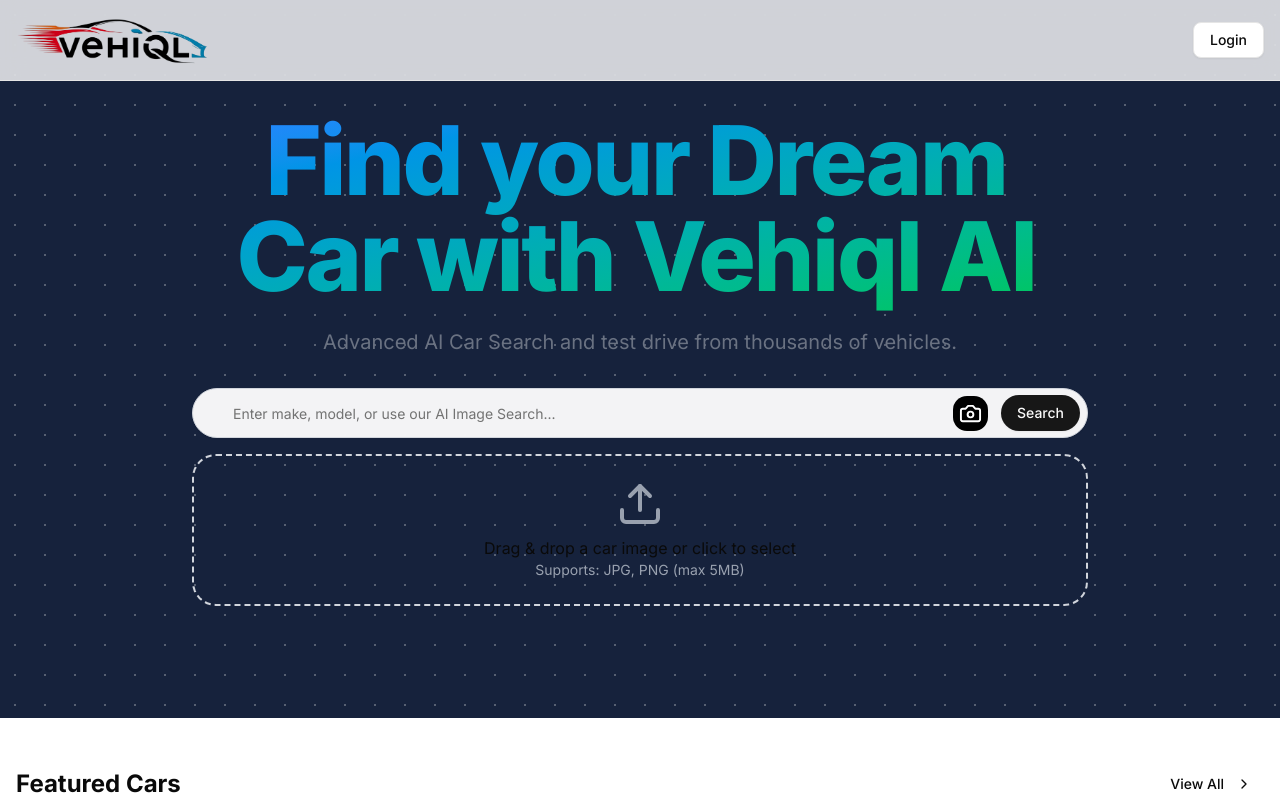
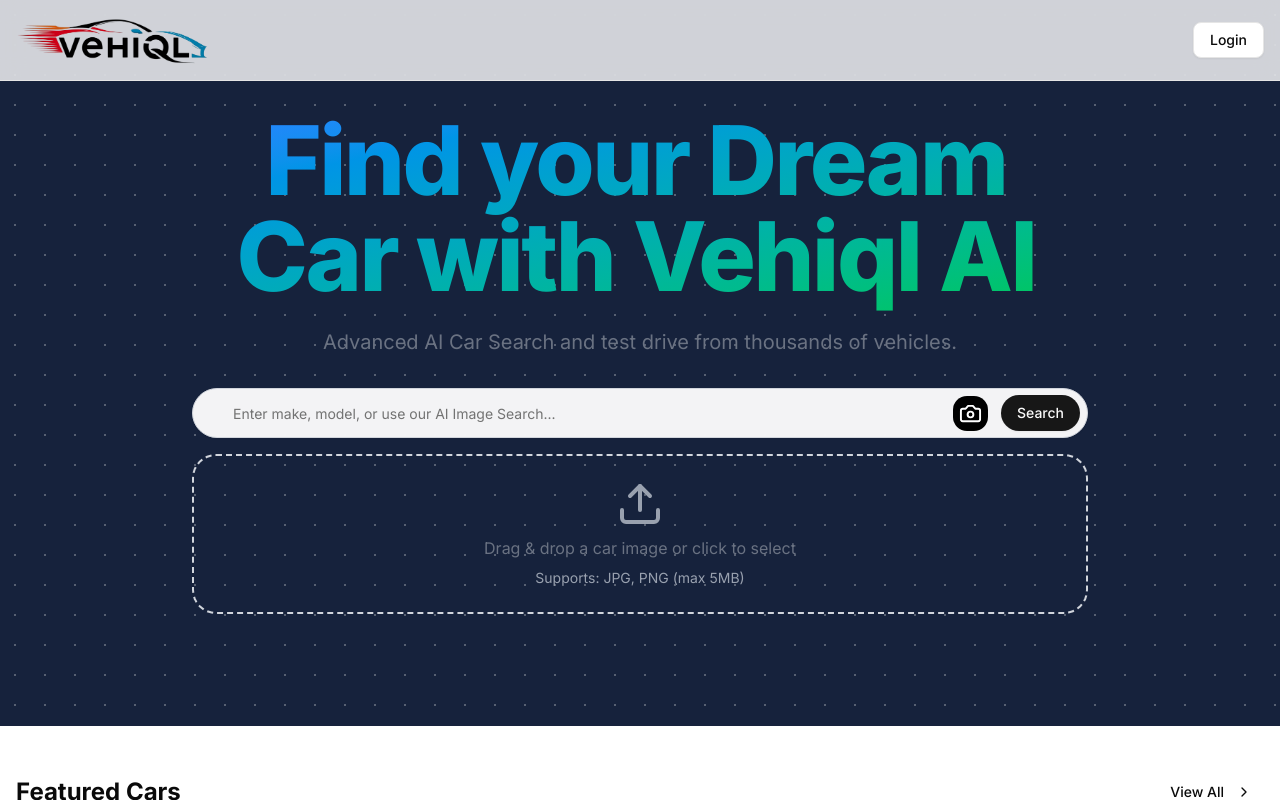
Before and after one commit to Raunik47/Vechiql.ai, a Next.js app: page / in a window 1280 px wide. Both pictures are taken after a click on the icon 970 px from the left and 413 px from the top of the page. Shown: the top 800 px of the page. Built offline with nearby package versions, Linux system fonts and the light colour scheme; no server answers.

Commit message:
a camera icons is added and its functionality define

```diff
--- a/components/home-search.jsx
+++ b/components/home-search.jsx
@@ -126,7 +126,7 @@ const [isUploading, setIsUploading] = useState(false);
 
             <div className='flex flex-col items-center'>
 <Upload className='h-12 w-12 text-gray-400 mb-2' />
-            <p>
+            <p className='text-gray-500 mb-2'>
               {isDragActive && !isDragReject
                 ? "Leave the file here to upload"
                 : "Drag & drop a car image or click to select"}
```
